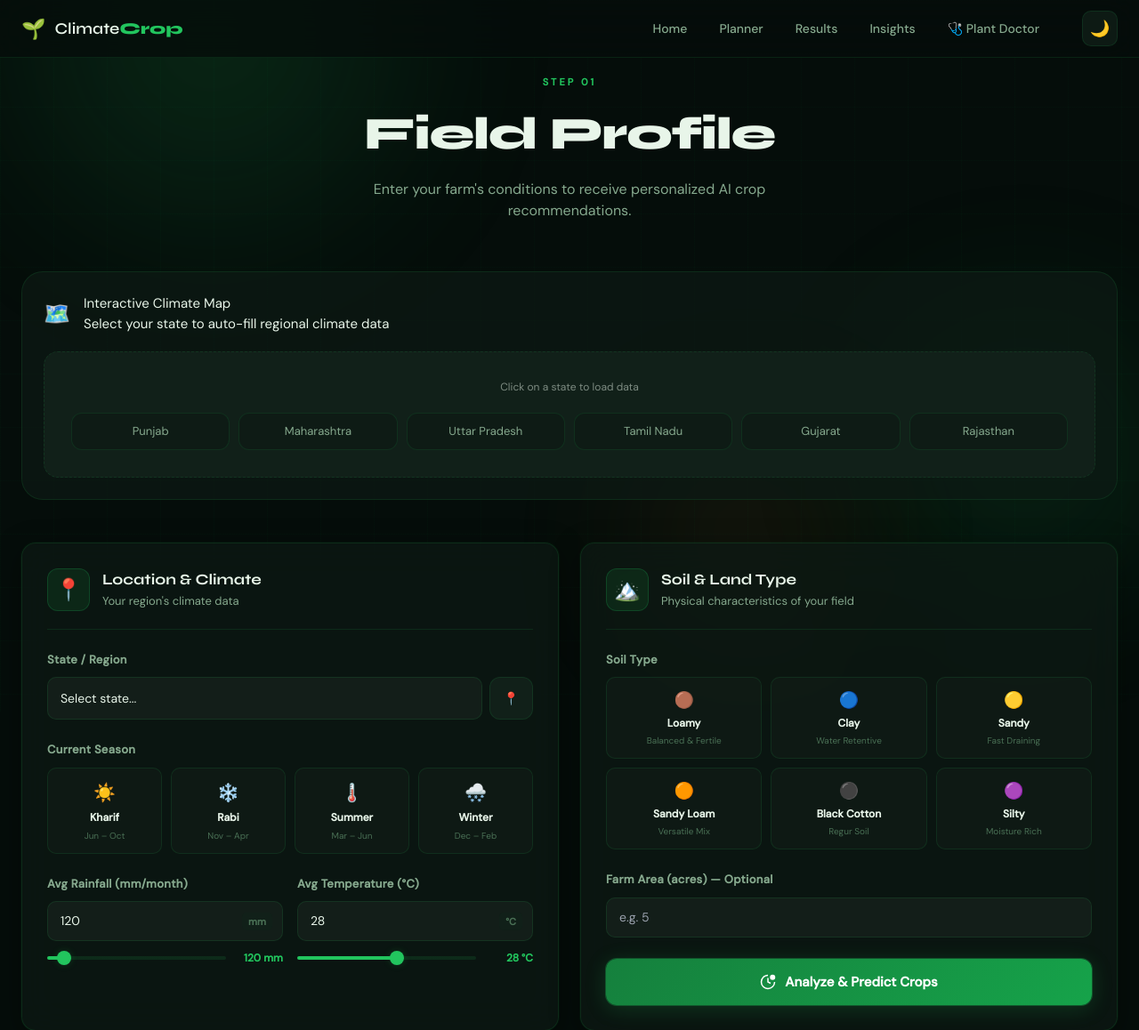
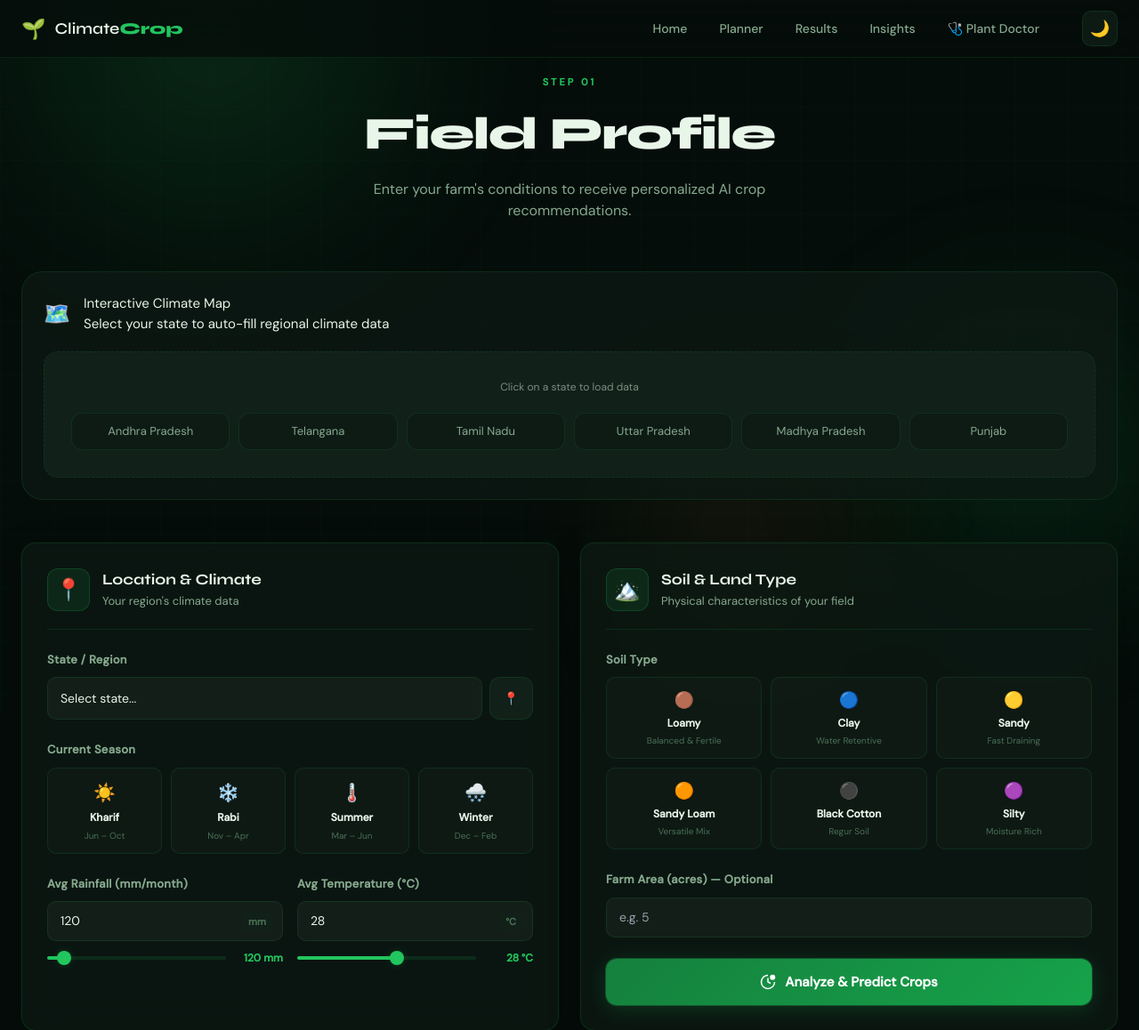
Before and after one commit to nishanthpaladugula7-byte/climate-crop-ai, a Flask app: page /planner in a window 1280 px wide. Shown: the top 1158 px of the page at 89% size. Run offline with Flask 3, Linux system fonts and the light colour scheme; some libraries are stand-ins or nearby versions.

Commit message:
Update states to: Andhra Pradesh, Telangana, Tamil Nadu, Uttar Pradesh, Madhya Pradesh, Punjab

```diff
--- a/app.py
+++ b/app.py
@@ -139,16 +139,12 @@ CROP_DATABASE: Dict[str, Dict[str, Any]] = {
 }
 
 WEATHER_HISTORY: Dict[str, Dict[str, List[float]]] = {
+    "Andhra Pradesh": {"avg_rainfall": [12, 8, 12, 28, 65, 55, 115, 155, 155, 155, 85, 22], "avg_temp": [26, 28, 32, 35, 36, 33, 30, 30, 30, 28, 26, 25]},
+    "Telangana": {"avg_rainfall": [10, 8, 10, 25, 55, 95, 175, 165, 145, 105, 45, 12], "avg_temp": [25, 28, 32, 36, 38, 34, 29, 28, 29, 27, 25, 24]},
+    "Tamil Nadu": {"avg_rainfall": [35, 22, 15, 28, 52, 45, 85, 125, 145, 295, 345, 155], "avg_temp": [28, 30, 33, 35, 36, 34, 32, 32, 31, 29, 27, 27]},
+    "Uttar Pradesh": {"avg_rainfall": [22, 18, 12, 8, 22, 95, 255, 265, 185, 38, 8, 12], "avg_temp": [14, 18, 25, 32, 37, 38, 34, 33, 30, 25, 18, 13]},
+    "Madhya Pradesh": {"avg_rainfall": [18, 12, 8, 8, 22, 135, 325, 285, 185, 42, 12, 8], "avg_temp": [18, 22, 28, 34, 38, 36, 30, 28, 29, 27, 21, 17]},
     "Punjab": {"avg_rainfall": [45, 38, 52, 78, 92, 110, 185, 195, 125, 45, 12, 8], "avg_temp": [13, 16, 22, 30, 35, 38, 35, 33, 30, 25, 17, 13]},
-    "Maharashtra": {"avg_rainfall": [8, 5, 12, 22, 58, 195, 285, 265, 185, 65, 18, 6], "avg_temp": [25, 27, 31, 35, 36, 30, 27, 27, 27, 28, 26, 24]},
-    "Uttar Pradesh": {"avg_rainfall": [22, 18, 12, 8, 22, 95, 255, 265, 185, 38, 8, 12], "avg_temp": [14, 18, 25, 32, 37, 38, 34, 33, 30, 25, 18, 13]},
-    "Tamil Nadu": {"avg_rainfall": [35, 22, 15, 28, 52, 45, 85, 125, 145, 295, 345, 155], "avg_temp": [28, 30, 33, 35, 36, 34, 32, 32, 31, 29, 27, 27]},
-    "Gujarat": {"avg_rainfall": [5, 3, 4, 2, 8, 55, 175, 215, 115, 25, 8, 4], "avg_temp": [20, 23, 28, 34, 37, 36, 32, 30, 30, 28, 23, 19]},
-    "Rajasthan": {"avg_rainfall": [8, 5, 4, 3, 5, 28, 115, 135, 55, 12, 4, 6], "avg_temp": [16, 20, 26, 33, 38, 38, 35, 33, 31, 26, 20, 15]},
-    "West Bengal": {"avg_rainfall": [28, 35, 42, 82, 155, 285, 355, 315, 265, 165, 35, 12], "avg_temp": [19, 22, 27, 31, 33, 32, 30, 30, 30, 28, 23, 19]},
-    "Madhya Pradesh": {"avg_rainfall": [18, 12, 8, 8, 22, 135, 325, 285, 185, 42, 12, 8], "avg_temp": [18, 22, 28, 34, 38, 36, 30, 28, 29, 27, 21, 17]},
-    "Karnataka": {"avg_rainfall": [8, 12, 22, 45, 125, 65, 95, 115, 195, 195, 62, 22], "avg_temp": [24, 26, 30, 33, 33, 28, 26, 26, 26, 25, 23, 22]},
-    "Andhra Pradesh": {"avg_rainfall": [12, 8, 12, 28, 65, 55, 115, 155, 155, 155, 85, 22], "avg_temp": [26, 28, 32, 35, 36, 33, 30, 30, 30, 28, 26, 25]},
 }
 
 DEFAULT_WEATHER: Dict[str, List[float]] = {"avg_rainfall": [25, 20, 15, 10, 30, 120, 220, 200, 150, 55, 20, 10], "avg_temp": [20, 22, 27, 32, 36, 35, 30, 29, 28, 25, 20, 18]}
--- a/static/js/script.js
+++ b/static/js/script.js
@@ -757,7 +757,7 @@ async function detectLocation() {
 
     const locationSel = document.getElementById('location');
     if (locationSel) {
-        locationSel.value = "Maharashtra"; // Mocking state
+        locationSel.value = "Andhra Pradesh"; // Mocking state
         locationSel.dispatchEvent(new Event('change'));
     }
   }, (err) => {
--- a/templates/planner.html
+++ b/templates/planner.html
@@ -26,12 +26,12 @@
           <div class="map-placeholder">
             <div class="map-hint">Click on a state to load data</div>
             <div class="states-grid">
+               <button class="state-pill" onclick="selectState('Andhra Pradesh')">Andhra Pradesh</button>
+               <button class="state-pill" onclick="selectState('Telangana')">Telangana</button>
+               <button class="state-pill" onclick="selectState('Tamil Nadu')">Tamil Nadu</button>
+               <button class="state-pill" onclick="selectState('Uttar Pradesh')">Uttar Pradesh</button>
+               <button class="state-pill" onclick="selectState('Madhya Pradesh')">Madhya Pradesh</button>
                <button class="state-pill" onclick="selectState('Punjab')">Punjab</button>
-               <button class="state-pill" onclick="selectState('Maharashtra')">Maharashtra</button>
-               <button class="state-pill" onclick="selectState('Uttar Pradesh')">Uttar Pradesh</button>
-               <button class="state-pill" onclick="selectState('Tamil Nadu')">Tamil Nadu</button>
-               <button class="state-pill" onclick="selectState('Gujarat')">Gujarat</button>
-               <button class="state-pill" onclick="selectState('Rajasthan')">Rajasthan</button>
             </div>
           </div>
         </div>
```
Also changed, not shown: planner.html (+5 -5 lines).
